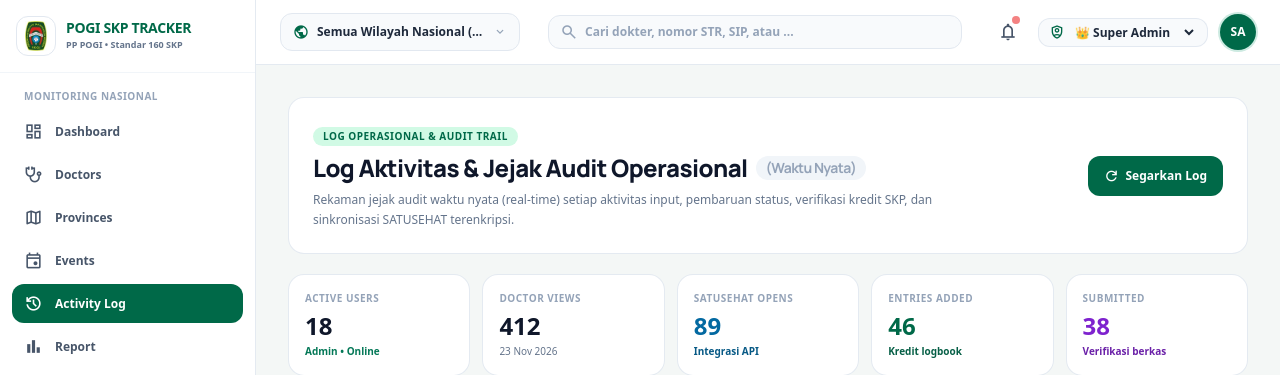
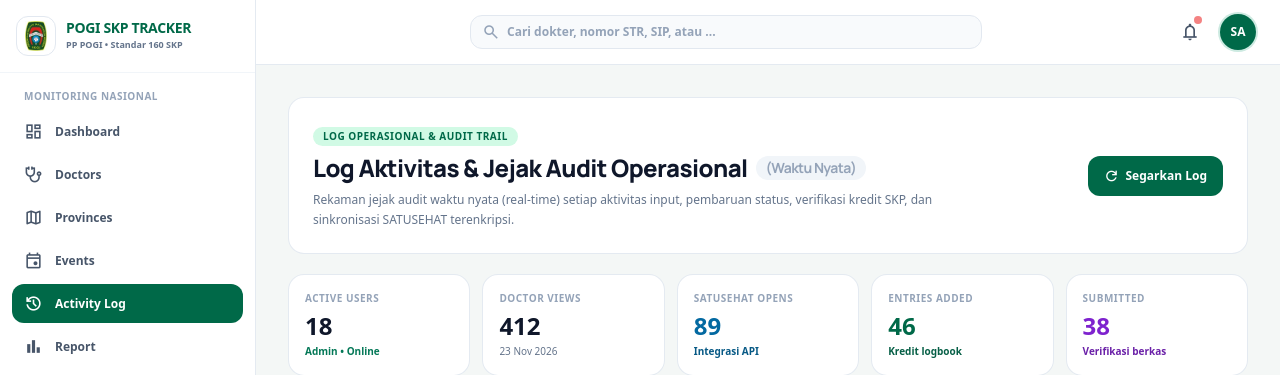
Before and after one commit to echoTech187/pogi-spk-tracker, a Laravel app: page /activity in a window 1280 px wide. Shown: the top 375 px of the page. Run offline with Laravel 12, Linux system fonts and the light colour scheme; some libraries are stand-ins or nearby versions.

Commit message:
fix(header): remove scope selector dropdown and role switcher pill from top header

```diff
--- a/pogi-backend/public/js/navigation.js
+++ b/pogi-backend/public/js/navigation.js
@@ -848,33 +848,7 @@ function initRbacRoleSwitcher() {
   if (typeof PogiStore === 'undefined') return;
   const user = PogiStore.getCurrentUser();
 
-  // 1. Add interactive role switcher directly in top sticky header
-  const userBtn = document.getElementById('topUserBtn');
-  if (userBtn && !document.getElementById('headerRbacPill')) {
-    const pill = document.createElement('div');
-    pill.id = 'headerRbacPill';
-    pill.className = 'hidden sm:flex items-center gap-1.5 py-1 px-2.5 rounded-xl border border-slate-200/90 bg-slate-50 hover:bg-white text-xs font-bold text-slate-700 shadow-2xs transition';
-    pill.title = 'Ubah Peran Pengguna Aktif (5 Role Resmi)';
-    pill.innerHTML = `
-      <span class="material-symbols-outlined text-[16px] text-[#006948]">shield_person</span>
-      <select id="topHeaderRoleSelect" onchange="switchUserRole(this.value)" class="bg-transparent text-xs font-bold text-slate-800 outline-none cursor-pointer">
-        <option value="SUPER_ADMIN">&#x1F451; Super Admin</option>
-        <option value="ADMIN_PUSAT">&#x1F3DB;&#xFE0F; Admin Pusat</option>
-        <option value="ADMIN_POGI">&#x26A1; Admin POGI</option>
-        <option value="ADMIN_CABANG">&#x1F3E2; Admin Cabang</option>
-        <option value="DOKTER">&#x1FA7A; User/Dokter</option>
-      </select>
-    `;
-    const userBtnWrapper = userBtn.closest('.relative') || userBtn.parentElement;
-    const flexContainer = userBtnWrapper ? userBtnWrapper.parentElement : null;
-    if (flexContainer && flexContainer.contains(userBtnWrapper)) {
-      flexContainer.insertBefore(pill, userBtnWrapper);
-    } else if (userBtn.parentElement) {
-      userBtn.parentElement.insertBefore(pill, userBtn);
-    }
-  }
-
-  // 2. Add switcher inside dropdown as secondary
+  // Switcher inside dropdown as secondary
   const userDd = document.getElementById('topUserDropdown');
   if (userDd && !document.getElementById('headerRoleSwitcher')) {
     const switcherDiv = document.createElement('div');
--- a/pogi-backend/resources/views/layouts/header.blade.php
+++ b/pogi-backend/resources/views/layouts/header.blade.php
@@ -16,48 +16,11 @@
 
 <header class="sticky top-0 z-30 bg-white/95 backdrop-blur-xs border-b border-slate-200/90 shrink-0 w-full print:hidden">
   <div class="h-14 sm:h-16 px-4 sm:px-6 flex items-center justify-between gap-3">
-    <!-- Left: Mobile menu & Scope Selector -->
+    <!-- Left: Mobile menu button -->
     <div class="flex items-center gap-2 sm:gap-3 min-w-0 shrink-0">
-      <button type="button" onclick="toggleMobileSidebar(true)" class="lg:hidden p-2 -ml-1 text-slate-600 hover:text-slate-900 hover:bg-slate-100 rounded-xl transition shrink-0" aria-label="Buka Menu">
+      <button type="button" onclick="toggleMobileSidebar(true)" class="lg:hidden p-2 -ml-1 text-slate-600 hover:text-slate-900 hover:bg-slate-100 rounded-xl transition shrink-0 cursor-pointer" aria-label="Buka Menu">
         <span class="material-symbols-outlined text-2xl">menu</span>
       </button>
-
-      <!-- Scope Selector (38 Provinsi / Cabang) -->
-      <div class="relative">
-        <button type="button" id="headerOrgScopeBtn" onclick="toggleOrgScopeDropdown()" class="flex items-center gap-2 bg-slate-50 hover:bg-slate-100 transition border border-slate-200 rounded-xl px-3 py-1.5 cursor-pointer max-w-[170px] sm:max-w-[240px]">
-          <span class="material-symbols-outlined text-[#006948] text-base shrink-0">public</span>
-          <span id="selectedOrgScopeLabel" class="text-xs font-bold text-slate-800 truncate">{{ isset($summary) ? $summary->activeScopeLabel : 'Semua Wilayah Nasional (38 Provinsi)' }}</span>
-          <span class="material-symbols-outlined text-sm text-slate-400 shrink-0">expand_more</span>
-        </button>
-        <div id="orgScopeDropdown" class="hidden absolute left-0 mt-2 w-72 bg-white rounded-2xl shadow-2xl border border-slate-200 py-2 z-50 text-xs max-h-80 overflow-y-auto">
-          <div class="px-3.5 py-1.5 text-[10px] font-bold text-slate-400 uppercase tracking-wider">Cakupan Pantauan</div>
-          @if(isset($summary) && !empty($summary->scopeOptions))
-            @foreach($summary->scopeOptions as $opt)
-              <button type="button" onclick="selectOrgScope('{{ $opt['id'] }}', '{{ $opt['name'] }}')" class="w-full text-left px-3.5 py-2 hover:bg-emerald-50 text-slate-700 flex items-center justify-between font-semibold">
-                <span class="truncate">{{ $opt['name'] }}</span>
-                <span class="px-2 py-0.5 rounded-full {{ $opt['id'] === 'all' ? 'bg-emerald-100 text-[#006948]' : 'bg-sky-100 text-sky-800' }} text-[10px] font-bold shrink-0 ml-2">{{ $opt['count'] }} Dokter</span>
-              </button>
-            @endforeach
-          @else
-            <button type="button" onclick="selectOrgScope('all', 'Semua Wilayah Nasional (38 Provinsi)')" class="w-full text-left px-3.5 py-2 hover:bg-emerald-50 text-slate-700 flex items-center justify-between font-semibold">
-              <span>Seluruh Indonesia</span>
-              <span class="px-2 py-0.5 rounded-full bg-emerald-100 text-[#006948] text-[10px] font-bold">200 Dokter</span>
-            </button>
-            <button type="button" onclick="selectOrgScope('dki', 'POGI Cabang DKI Jakarta')" class="w-full text-left px-3.5 py-2 hover:bg-emerald-50 text-slate-700 flex items-center justify-between font-semibold">
-              <span>POGI Cabang DKI Jakarta</span>
-              <span class="px-2 py-0.5 rounded-full bg-sky-100 text-sky-800 text-[10px] font-bold">22 Dokter</span>
-            </button>
-            <button type="button" onclick="selectOrgScope('jabar', 'POGI Cabang Jawa Barat')" class="w-full text-left px-3.5 py-2 hover:bg-emerald-50 text-slate-700 flex items-center justify-between font-semibold">
-              <span>POGI Cabang Jawa Barat</span>
-              <span class="px-2 py-0.5 rounded-full bg-sky-100 text-sky-800 text-[10px] font-bold">8 Dokter</span>
-            </button>
-            <button type="button" onclick="selectOrgScope('jatim', 'POGI Cabang Jawa Timur')" class="w-full text-left px-3.5 py-2 hover:bg-emerald-50 text-slate-700 flex items-center justify-between font-semibold">
-              <span>POGI Cabang Jawa Timur</span>
-              <span class="px-2 py-0.5 rounded-full bg-sky-100 text-sky-800 text-[10px] font-bold">8 Dokter</span>
-            </button>
-          @endif
-        </div>
-      </div>
     </div>
 
     <!-- Center: Global Search Input -->
```
Also changed, not shown: js/navigation.js (+1 -27 lines).
